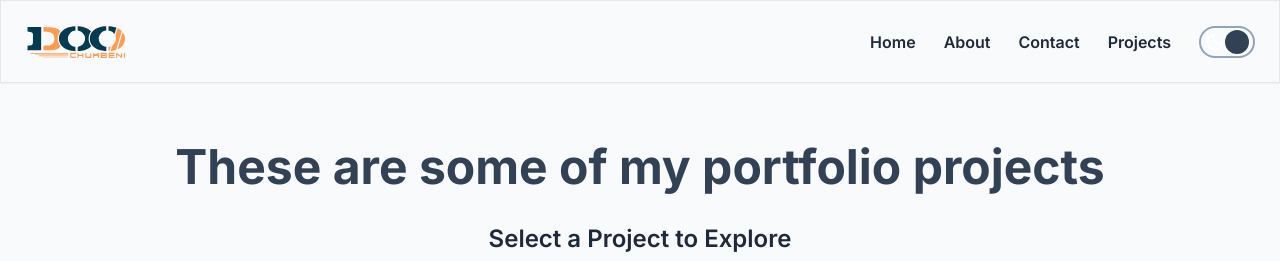
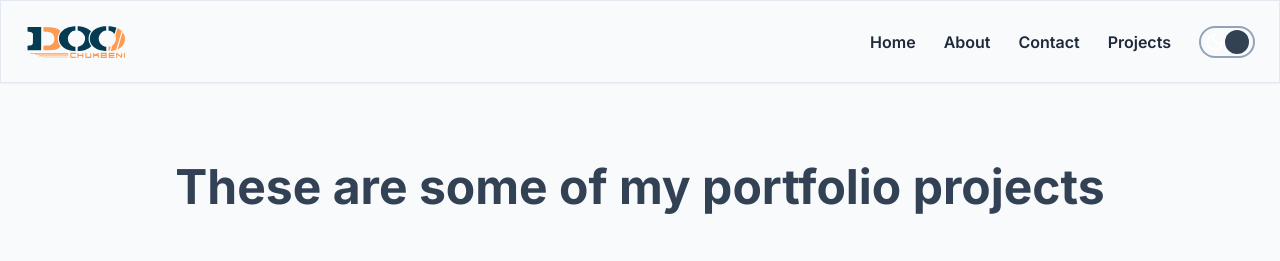
Before and after one commit to Doochukbeni/portfolio, a Next.js app: page /projects in a window 1280 px wide. Shown: the top 261 px of the page. Built offline with nearby package versions, Linux system fonts and the light colour scheme.

Commit message:
remove proejct layout page

```diff
--- a/package.json
+++ b/package.json
@@ -34,5 +34,8 @@
     "tailwindcss": "3.3.3",
     "tailwindcss-animate": "^1.0.7",
     "typescript": "5.2.2"
+  },
+  "devDependencies": {
+    "mongoose": "^7.5.2"
   }
 }
--- a/src/app/projects/layout.tsx
+++ /dev/null
@@ -1,12 +0,0 @@
-const layout = ({ children }: { children: React.ReactNode }) => {
-  return (
-    <div className="my-5">
-      <h1 className="text-3xl lg:text-5xl text-slate-700 dark:text-slate-300 font-bold text-center">
-        These are some of my portfolio projects
-      </h1>
-      {children}
-    </div>
-  );
-};
-
-export default layout;
--- a/src/app/projects/page.tsx
+++ b/src/app/projects/page.tsx
@@ -3,6 +3,9 @@ import HomeProject from "@/components/(projects)/HomeProject";
 const page = () => {
   return (
     <div className="min-h-full h-screen">
+      <h1 className="text-3xl lg:text-5xl text-slate-700 my-10 dark:text-slate-300 font-bold text-center">
+        These are some of my portfolio projects
+      </h1>
       <HomeProject />
     </div>
   );
--- a/src/type.ts
+++ /dev/null
@@ -1,3 +0,0 @@
-export type Theme = {
-  isDark: boolean;
-};
```
Also changed, not shown: 1 other file (tests, documents, lock files or other folders).
